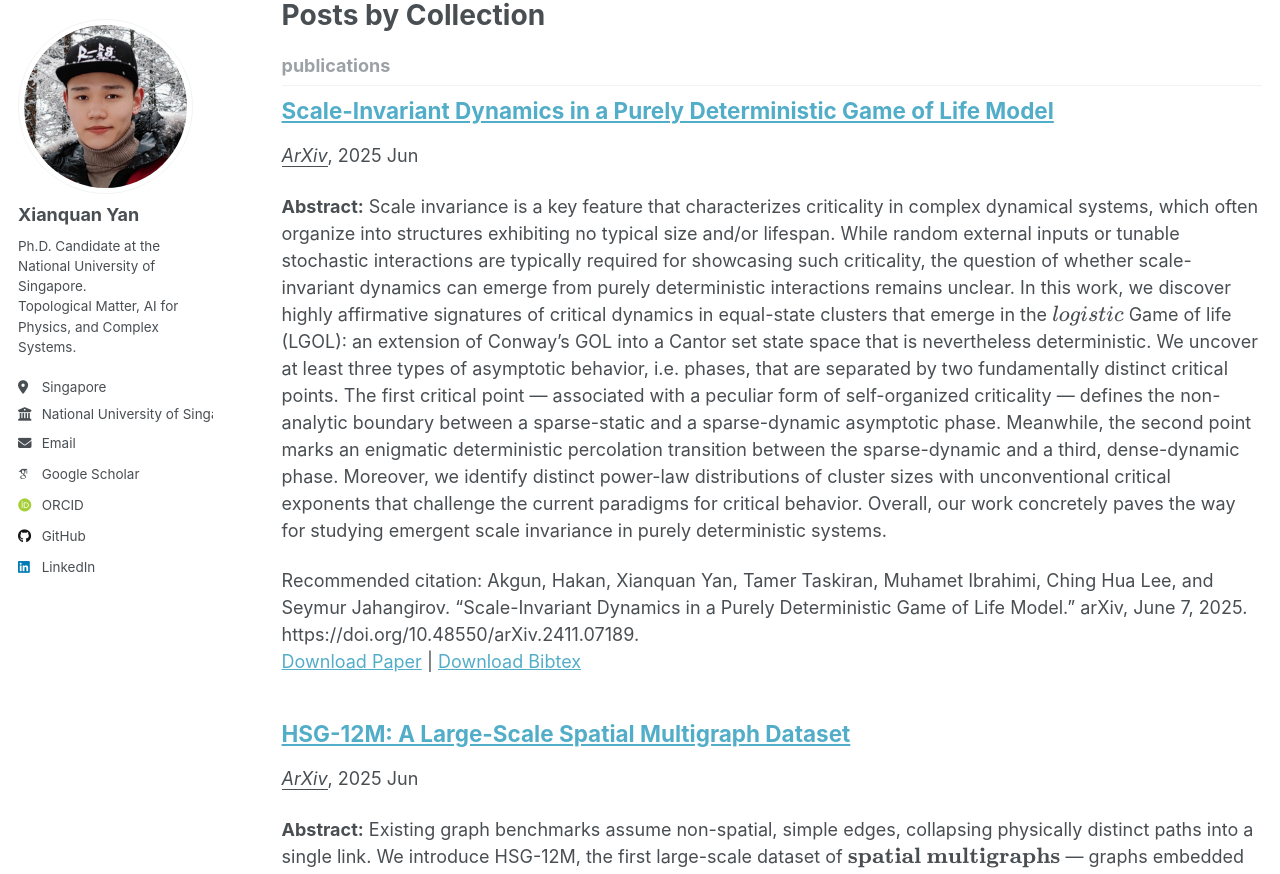
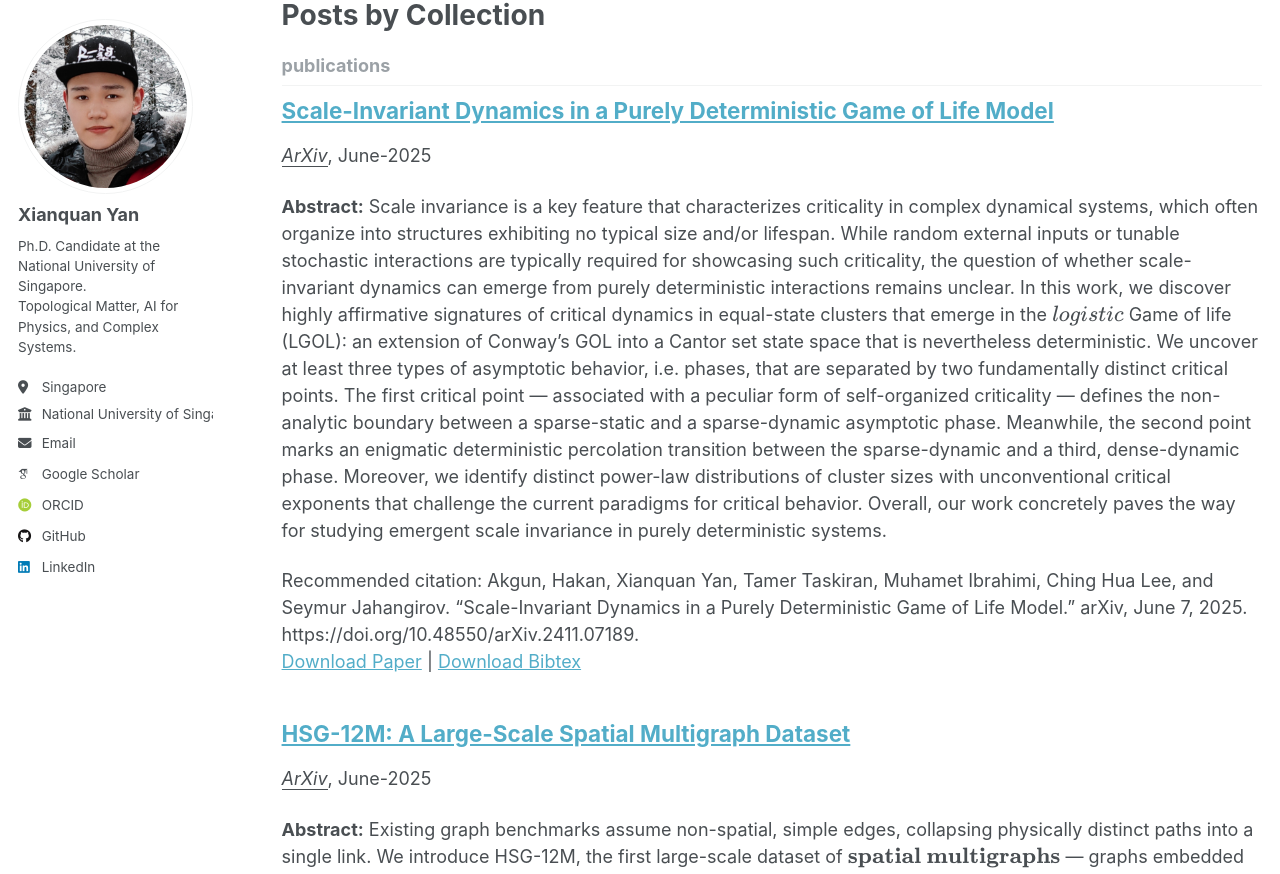
Before and after one commit to sarinstein-yan/sarinstein-yan.github.io, a Jekyll site: the page built from _pages/collection-archive.html, in a window 1280 px wide and 1400 px high. Shown: the part 98-972 px from the top of the window. Built offline with Jekyll 4.4.1, drawn with Linux system fonts in a browser that asks for light colours; some web fonts are replaced; some of the changed text lies outside the part shown.

Commit message:
update template

```diff
--- a/_includes/archive-single.html
+++ b/_includes/archive-single.html
@@ -41,7 +41,7 @@
         {% if post.collection == 'teaching' %}
           <p> {{ post.type }}, <i>{{ post.venue }}</i>, {{ post.date | default: "1900-01-01" | date: "%Y" }} </p>
         {% elsif post.collection == 'publications' %}
-          <p> <u><i>{{ post.venue }}</i></u>, {{ post.date | default: "1900-01-01" | date: "%Y %b" }} </p>
+          <p> <u><i>{{ post.venue }}</i></u>, {{ post.date | default: "1900-01-01" | date: "%B-%Y" }} </p>
         {% elsif post.date %}
          <p class="page__date"><strong><i class="fa fa-fw fa-calendar" aria-hidden="true"></i> {{ site.data.ui-text[site.locale].date_label | default: "Published:" }}</strong> <time datetime="{{ post.date | default: "1900-01-01" | date_to_xmlschema }}">{{ post.date | default: "1900-01-01" | date: "%B %d, %Y" }}</time></p>
         {% endif %}
```
